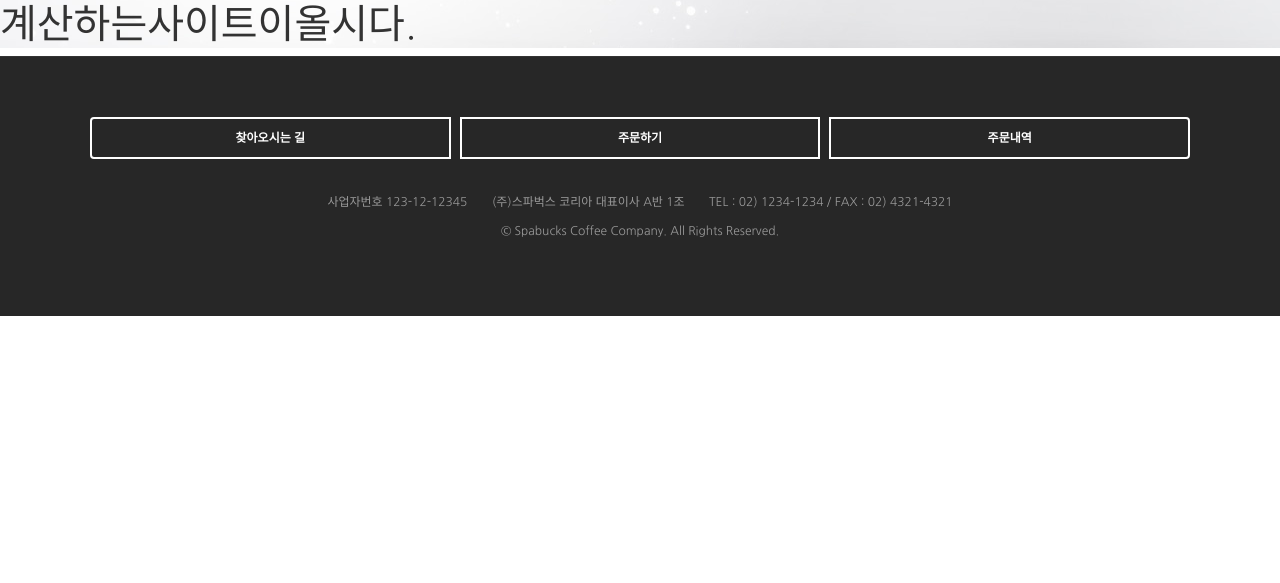
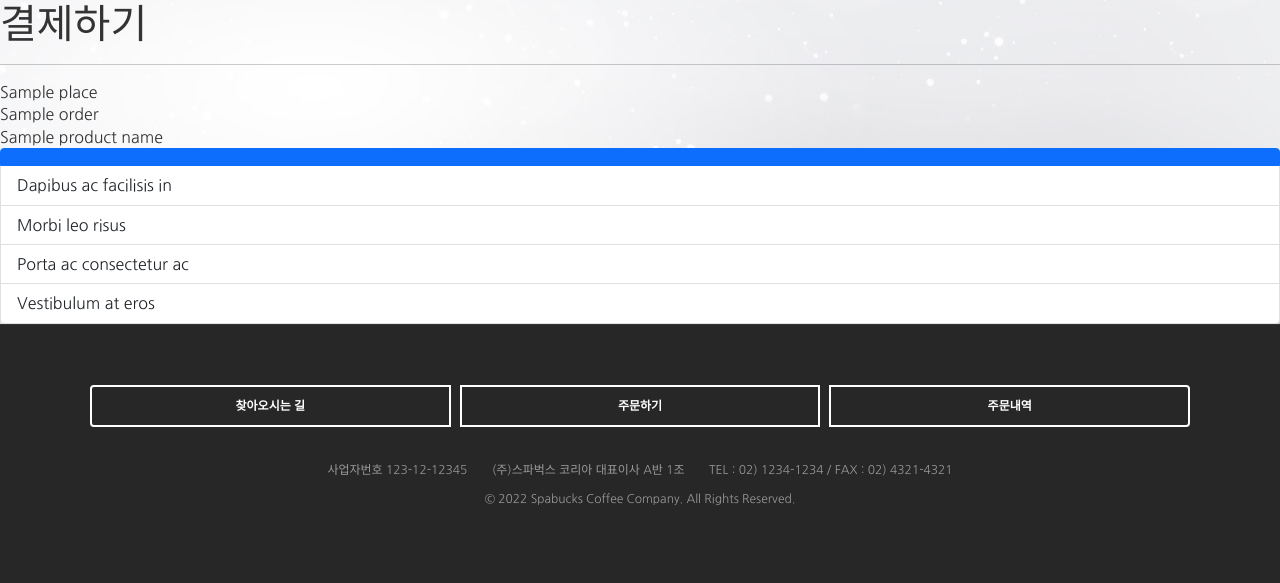
Before and after one commit to kwonih1020/Spabucks, a Python web app: template templates/payService.html in a window 1280 px wide. Shown: the part 121-704 px from the top of the page. Run offline with Jinja, Linux system fonts and the light colour scheme; the template is opened without the code that fills it: most values are stand-ins (such as "Sample title", 1, 10 or a date in 2020); some libraries are stand-ins or nearby versions.

Commit message:
for merge

```diff
--- a/static/js/main.js
+++ b/static/js/main.js
@@ -1,4 +1,3 @@
-<<<<<<< HEAD
 /**
  * 오른쪽 하단 화살표 누르면 위에 가기
  */
@@ -6,7 +5,7 @@ const order= document.getElementById("order");
 order.addEventListener("click", ()=>{
     window.location.href="/order";
 });
-=======
+
 $(document).ready(function () {
     /**
      * 오른쪽 하단 화살표 누르면 위에 가기
@@ -18,7 +17,6 @@ $(document).ready(function () {
             scrollTo: 0,
         });
     });
->>>>>>> 61b36b66160a737781adba315c934e8fcce2fe14
 
     /**
      * 배너에 사진들 순서대로 나타나는 기능
@@ -43,12 +41,8 @@ $(document).ready(function () {
 });
 
 
-<<<<<<< HEAD
 /**
  * 올해가 몇 년도인지 계산
  */
  const thisYear = document.querySelector(".this-year");
  thisYear.textContent = new Date().getFullYear();
-=======
-
->>>>>>> 61b36b66160a737781adba315c934e8fcce2fe14
--- a/templates/orderService.html
+++ b/templates/orderService.html
@@ -72,9 +72,9 @@
 </header>
 
 <!--VISUAL-->
-<section class="visual">
+<section class="visual" style="test-align:center;">
 <h1> 주문하는사이트이올시다. </h1>
-
+<a href="/pay" class="btn btn-secondary" style="margin:auto;">결제하기</a>
 </section>
 
 <!--FOOTER-->
@@ -83,7 +83,7 @@
 
         <div class="btn-group">
             <a href="javascript:void(0)" class="btn btn--white">찾아오시는 길</a>
-            <a href="javascript:void(0)" class="btn btn--white">주문하기</a>
+            <a href="#" class="btn btn--white">주문하기</a>
             <a href="javascript:void(0)" class="btn btn--white">주문내역</a>
         </div>
 
--- a/templates/payService.html
+++ b/templates/payService.html
@@ -72,9 +72,19 @@
 </header>
 
 <!--VISUAL-->
-<section class="visual">
-<h1> 계산하는사이트이올시다. </h1>
-
+<section class="visual" style="test-align:center;">
+<h1> 결제하기 </h1>
+    <hr>
+    <div>{{ place }}</div>
+    <div>{{ order }}</div>
+    <div>{{ productName }}</div>
+<ul class="list-group">
+  <li class="list-group-item active"><div></div></li>
+  <li class="list-group-item">Dapibus ac facilisis in</li>
+  <li class="list-group-item">Morbi leo risus</li>
+  <li class="list-group-item">Porta ac consectetur ac</li>
+  <li class="list-group-item">Vestibulum at eros</li>
+</ul>
 </section>
 
 <!--FOOTER-->
@@ -83,7 +93,7 @@
 
         <div class="btn-group">
             <a href="javascript:void(0)" class="btn btn--white">찾아오시는 길</a>
-            <a href="javascript:void(0)" class="btn btn--white">주문하기</a>
+            <a href="/order" class="btn btn--white">주문하기</a>
             <a href="javascript:void(0)" class="btn btn--white">주문내역</a>
         </div>
 
```
Also changed, not shown: app.py (+17 -1 lines).
